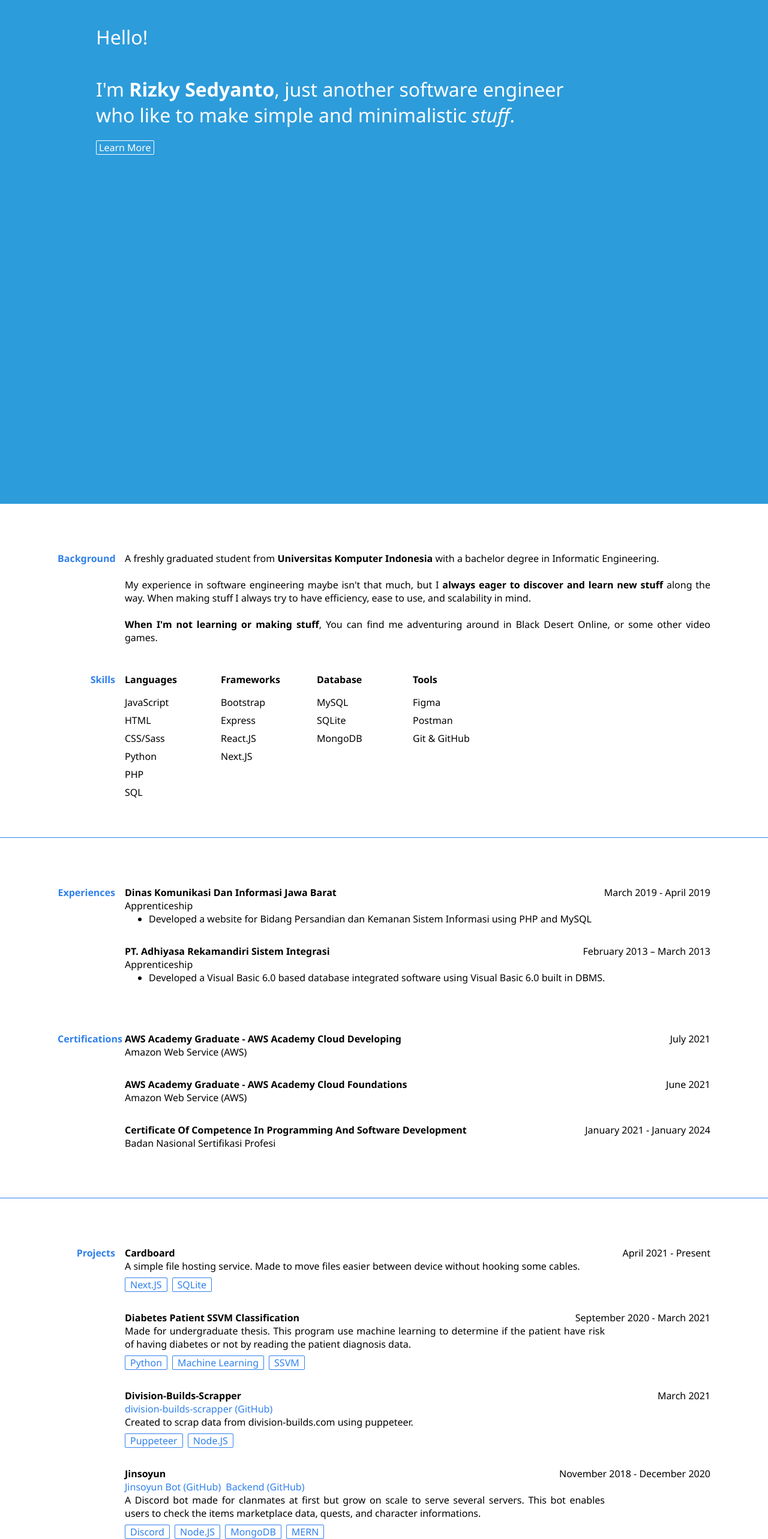
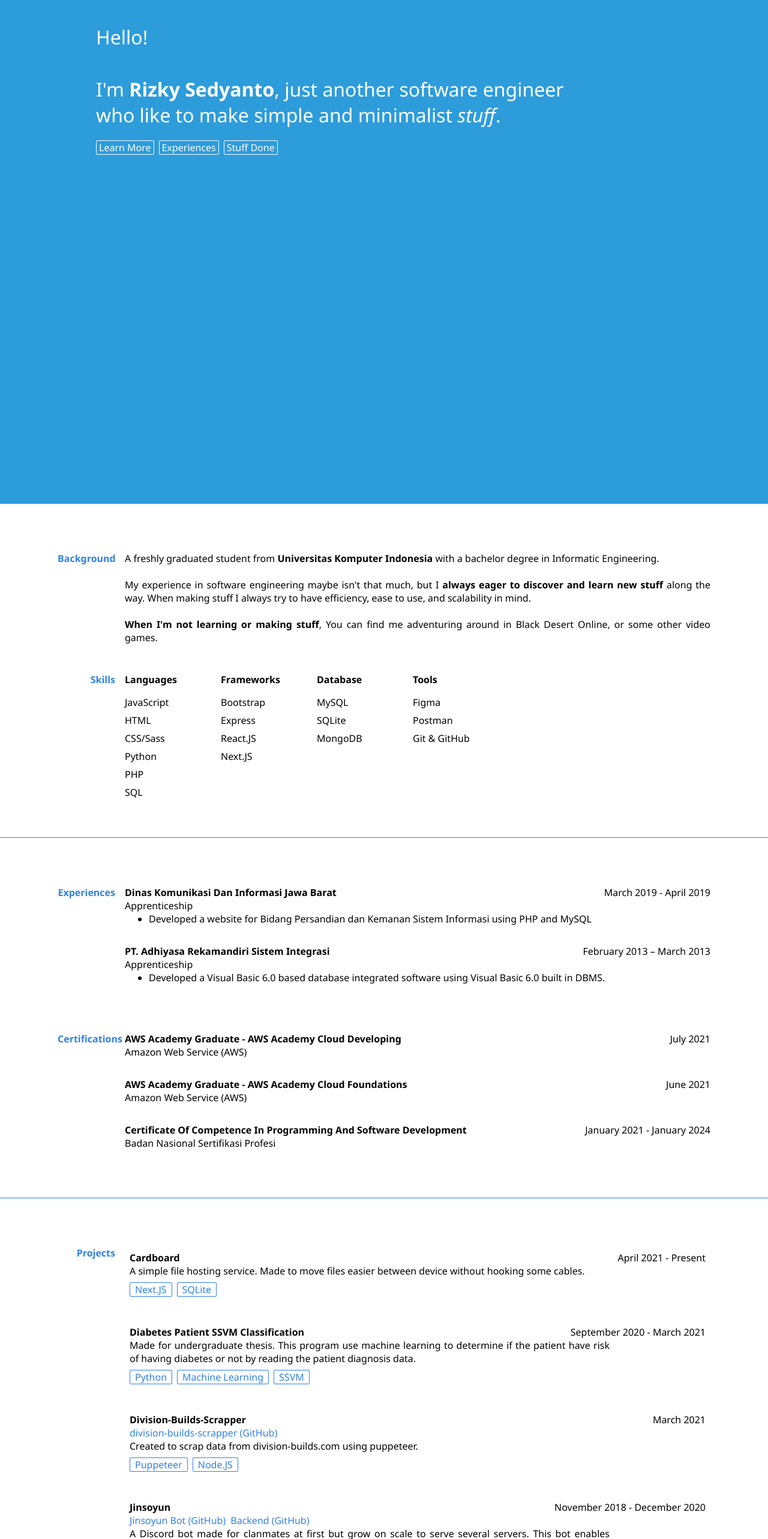
Before and after one commit to ln2r/ln2r.github.io, a Next.js app: page / in a window 1280 px wide. Shown: the part 200-2766 px from the top of the page at 60% size. Built offline with nearby package versions, Linux system fonts and the light colour scheme.

Commit message:
added quick link to header, and image handler for projects

```diff
--- a/pages/index.js
+++ b/pages/index.js
@@ -1,5 +1,11 @@
 import Head from 'next/head'
 import styles from '../styles/index.module.scss'
+import Image from 'next/image'
+
+const imageLoader = ({src}) => {
+  return `https://i.imgur.com/${src}`
+}
+
 
 export function getStaticProps() {
   const userData = require('../public/data.json');
@@ -15,8 +21,8 @@ export default function Home({ userData }) {
   return (
     <div className={styles.container}>
       <Head>
-        <title>ln2r</title>
-        <meta name="description" content="ln2r's portofolio page" />
+        <title>ln2rworks / ln2r - Portfolio</title>
+        <meta name="description" content="ln2r's portfolio page" />
       </Head>
 
       <main className={styles.main}>
@@ -24,9 +30,11 @@ export default function Home({ userData }) {
           <h1>Hello!</h1>
           <br />
           <br />
-          <h1>I&apos;m <b>Rizky Sedyanto</b><span className={styles.details}>, just another software engineer who like to make simple and minimalistic <em>stuff</em>.</span></h1>
+          <h1>I&apos;m <b>Rizky Sedyanto</b><span className={styles.details}>, just another software engineer who like to make simple and minimalist <em>stuff</em>.</span></h1>
           <br />
           <a href="#background">Learn More</a>
+          <a href="#experiences">Experiences</a>
+          <a href="#projects">Stuff Done</a>
         </div>
         <div className={styles.contentWrapper} id="background">
           <div className={styles.backgroundWrapper}>
@@ -106,6 +114,12 @@ export default function Home({ userData }) {
               {
                 userData.projects.map((project, index) => {
                   return <div key={`skill-${index}`} className={styles.contentList}>
+                    {/* only show demo if its exist */}
+                    {(project.demo)? <div key={`skill-image-container-${index}`} className={styles.imageContainer}>
+                      <Image loader={imageLoader} src="PpyAamr.png" alt="Project GIF demo should be here." width={1200} height={400} />
+                    </div> : ""}
+
+                    <div className={styles.description}>
                       <span className={styles.meta}><h1>{project.title}</h1><p>{project.duration}</p></span>
                       {
                         (project.url.length != 0)? <span className={styles.url}>{project.url.map((url, index) => {
@@ -120,6 +134,7 @@ export default function Home({ userData }) {
                           })
                         }
                       </span>
+                    </div>
                   </div>
                 })
               }
--- a/styles/index.module.scss
+++ b/styles/index.module.scss
@@ -1,6 +1,7 @@
 $primary-colour: #2F80ED;
 $secondary-colour: #2D9CDB;
 $highlight-colour: #FFFFFF;
+$accent-colour: lightgrey;
 $primary-border: solid 1px;
 $primary-weight: 200;
 $primary-weight-bold: 650;
@@ -36,6 +37,7 @@ $primary-weight-bold: 650;
     border-radius: 2px;
     color: $highlight-colour;
     padding: 0 4px 0 4px;
+    margin-right: 0.5rem;
     text-decoration: none;
   }
 
@@ -220,6 +222,19 @@ $primary-weight-bold: 650;
       }
     }
   }
+
+  .projectsWrapper {
+    .contentList {
+      border-radius: 5px 5px;
+
+      .imageContainer {
+        border-bottom: $primary-border $accent-colour;
+      }
+      .description {
+        padding: 0.5rem;
+      }
+    }
+  }
 }
 
 .footer {
```
Lines whose indentation alone changed are shown as unchanged.
